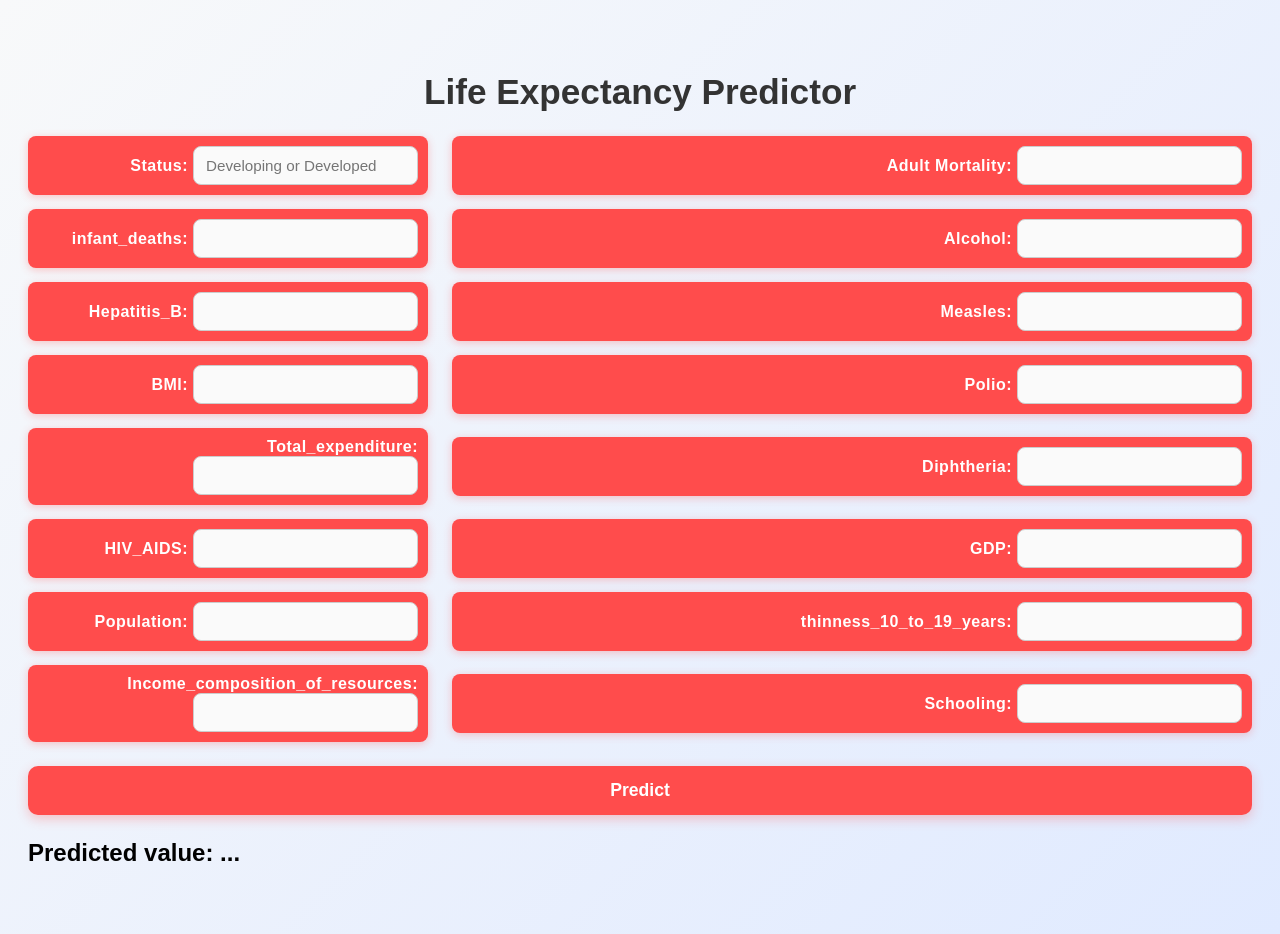
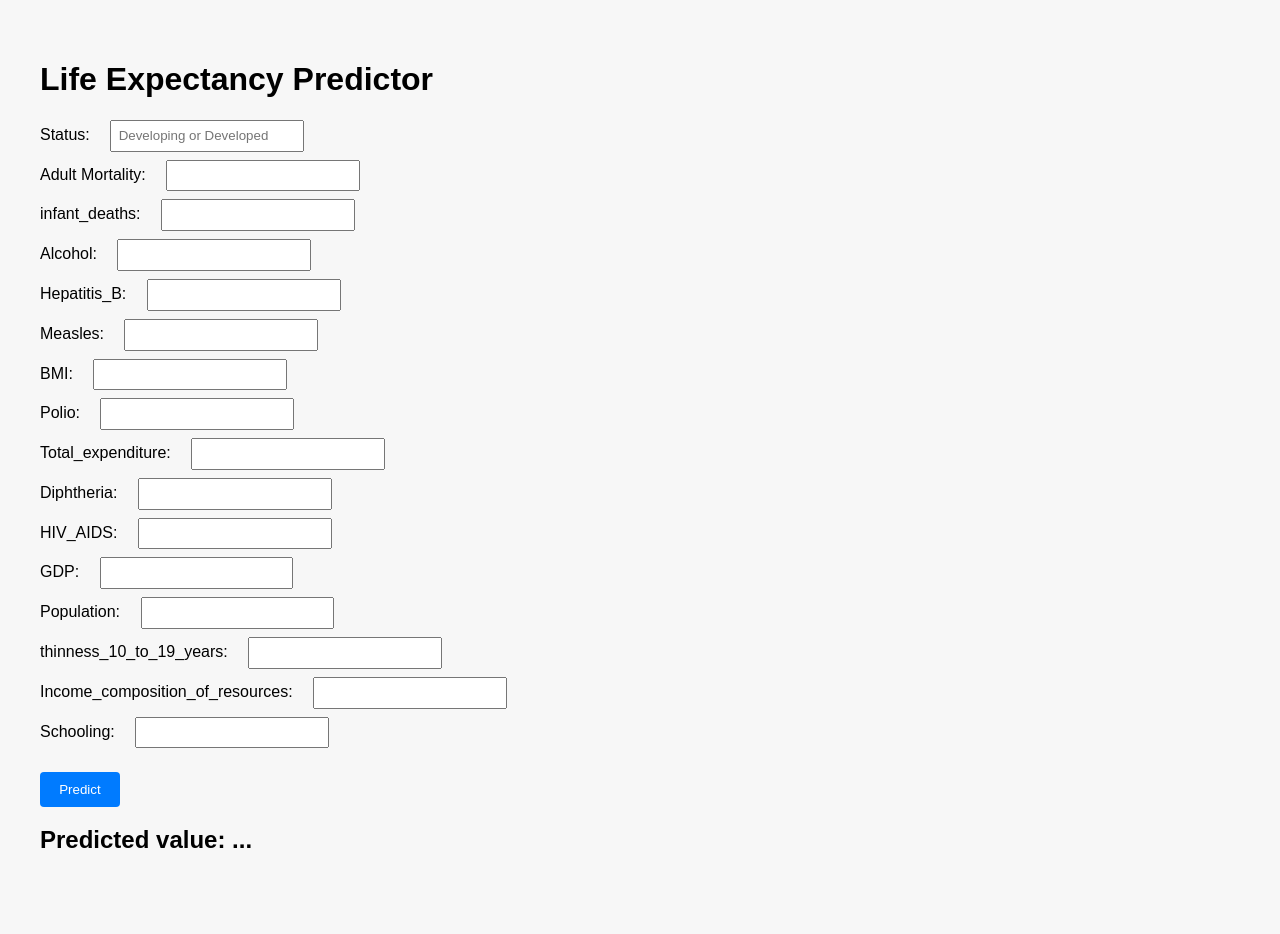
Before and after one commit to MazenHisham1/Life-Expectancy, a Flask app: page / in a window 1280 px wide. After the commit the page ends 848 px from the top, so only its background shows below. Run offline with Flask 3, Linux system fonts and the light colour scheme; parts of the project's set-up code (start-up, migrations or seed data) failed here and were passed over.

Commit message:
Update style.css

```diff
--- a/static/style.css
+++ b/static/style.css
@@ -1,108 +1,29 @@
 body {
-  font-family: 'Poppins', sans-serif;
-  background: linear-gradient(135deg, #f8f9fa, #e0eaff);
-  padding: 40px 20px;
-  min-height: 100vh;
-}
-
-.container {
-  max-width: 900px;
-  background: white;
-  padding: 30px;
-  border-radius: 16px;
-  margin: 0 auto;
-  box-shadow: 0 8px 24px rgba(0, 0, 0, 0.08);
-}
-
-h1 {
-  text-align: center;
-  font-size: 2.2rem;
-  color: #333;
-  margin-bottom: 24px;
-  font-weight: 600;
-}
-
-form {
-  display: grid;
-  grid-template-columns: 1fr 2fr;
-  gap: 14px 24px;
-  margin-bottom: 24px;
+  font-family: Arial, sans-serif;
+  padding: 2rem;
+  background: #f7f7f7;
 }
 
 label {
-  background: #ff4c4c;
-  color: white;
-  padding: 10px;
-  font-weight: bold;
-  border-radius: 8px;
-  text-align: right;
-  align-self: center;
-  box-shadow: 0 2px 8px rgba(255, 76, 76, 0.3);
-  letter-spacing: 0.5px;
+  display: block;
+  margin: 0.5rem 0;
 }
 
 input {
-  padding: 10px 12px;
-  border: 1px solid #ccc;
-  border-radius: 8px;
-  font-size: 0.95rem;
-  background: #fafafa;
-  transition: border 0.3s ease;
-}
-
-input:focus {
-  border-color: #ff4c4c;
-  background: white;
-  box-shadow: 0 0 0 3px rgba(255, 76, 76, 0.1);
-  outline: none;
+  padding: 0.4rem;
+  margin-left: 1rem;
 }
 
 button {
-  grid-column: 1 / span 2;
-  background: #ff4c4c;
+  padding: 0.6rem 1.2rem;
+  background: #007bff;
   color: white;
-  padding: 14px;
   border: none;
-  border-radius: 10px;
+  border-radius: 4px;
   cursor: pointer;
-  font-size: 1.1rem;
-  font-weight: 600;
-  margin-top: 10px;
-  box-shadow: 0 4px 12px rgba(255, 76, 76, 0.3);
-  transition: background 0.3s ease, transform 0.2s ease;
-}
-button:hover {
-  background: #e03c3c;
-  transform: scale(1.03);
+  margin-top: 1rem;
 }
 
-.prediction-column {
-  background: #f9f9ff;
-  padding: 20px;
-  border-radius: 12px;
-  text-align: center;
-  box-shadow: inset 0 0 12px rgba(0, 0, 0, 0.05);
+button:hover {
+  background: #0056b3;
 }
-
-.prediction-column h2 {
-  color: #444;
-  margin-bottom: 10px;
-  font-size: 1.5rem;
-}
-.prediction-column p {
-  font-size: 1.2rem;
-  font-weight: bold;
-  color: #ff4c4c;
-}
-
-@media (max-width: 768px) {
-  form {
-    grid-template-columns: 1fr;
-  }
-  label {
-    text-align: left;
-  }
-  button {
-    width: 100%;
-  }
-}
```
